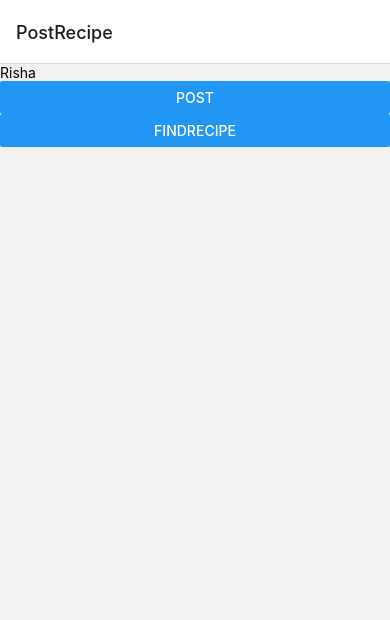
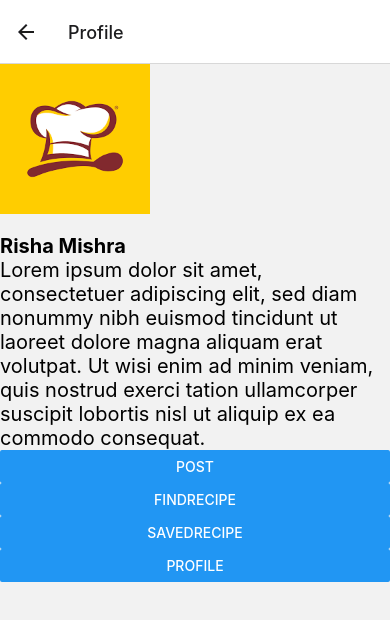
Before and after one commit to risha2378/yum-share, a React Native app: screen /Profile in a window 390 px wide. Shown: the top 620 px of the page. Built offline with nearby package versions, Linux system fonts and the light colour scheme.

Commit message:
added to nav, profile, savedRecipe

```diff
--- a/App.js
+++ b/App.js
@@ -4,6 +4,8 @@ import {createNativeStackNavigator} from '@react-navigation/native-stack';
 import PostRecipe from './components/PostRecipe';
 import Nav from './components/Nav';
 import FindRecipe from './components/FindRecipe';
+import Profile from './components/Profile';
+import SavedRecipe from './components/SavedRecipe';
 
 const Stack = createNativeStackNavigator();
 
@@ -23,6 +25,14 @@ export default function App  () {
           name="FindRecipe"
           component={FindRecipe}
         />
+         <Stack.Screen
+          name="SavedRecipe"
+          component={SavedRecipe}
+        />
+         <Stack.Screen
+          name="Profile"
+          component={Profile}
+        />
 
       </Stack.Navigator>
     </NavigationContainer>
--- a/components/Nav.jsx
+++ b/components/Nav.jsx
@@ -12,6 +12,16 @@ const Nav = ({ }) => {
       <Button
         title="FindRecipe"
         onPress={() => navigation.navigate('FindRecipe')}
+
+      />
+      <Button
+        title="SavedRecipe"
+        onPress={() => navigation.navigate('SavedRecipe')}
+
+      />
+      <Button
+        title="Profile"
+        onPress={() => navigation.navigate('Profile')}
       />
     </View>
   );
--- /dev/null
+++ b/components/Profile.jsx
@@ -0,0 +1,37 @@
+import React from 'react';
+import { Image, StyleSheet, Text, View } from 'react-native';
+import Nav from './Nav';
+import profilePic from '../assets/recipepfp.png'
+
+const Profile = () => {
+  return (
+    <View>
+        <Image source={profilePic} style={styles.image}/>
+        <Text style={styles.text}>Risha Mishra</Text>
+        <Text style={styles.desc}>Lorem ipsum dolor sit amet, consectetuer adipiscing elit, sed diam nonummy nibh euismod tincidunt ut laoreet dolore magna aliquam erat volutpat.
+        Ut wisi enim ad minim veniam, quis nostrud exerci tation ullamcorper suscipit lobortis nisl ut aliquip ex ea commodo consequat.</Text>
+        <Nav></Nav>
+    </View>
+
+
+
+  );
+};
+
+const styles = StyleSheet.create({
+    image: {
+        width: 150,
+        height: 150,
+        marginBottom: 20,
+    },
+    text: {
+        fontSize: 20,
+        fontWeight: 'bold'
+    },
+    desc: {
+        fontSize: 20,
+        fontWeight: 'normal'
+    }
+})
+
+export default Profile;
--- /dev/null
+++ b/components/SavedRecipe.jsx
@@ -0,0 +1,14 @@
+import React from 'react';
+import { Text, View } from 'react-native';
+import Nav from './Nav';
+const SavedRecipe = () => {
+  return (
+    <View>
+        <Text>Hello</Text>
+        <Nav></Nav>
+    </View>
+
+  );
+};
+
+  export default SavedRecipe;
```
Also changed, not shown: assets/recipepfp.png (added).
